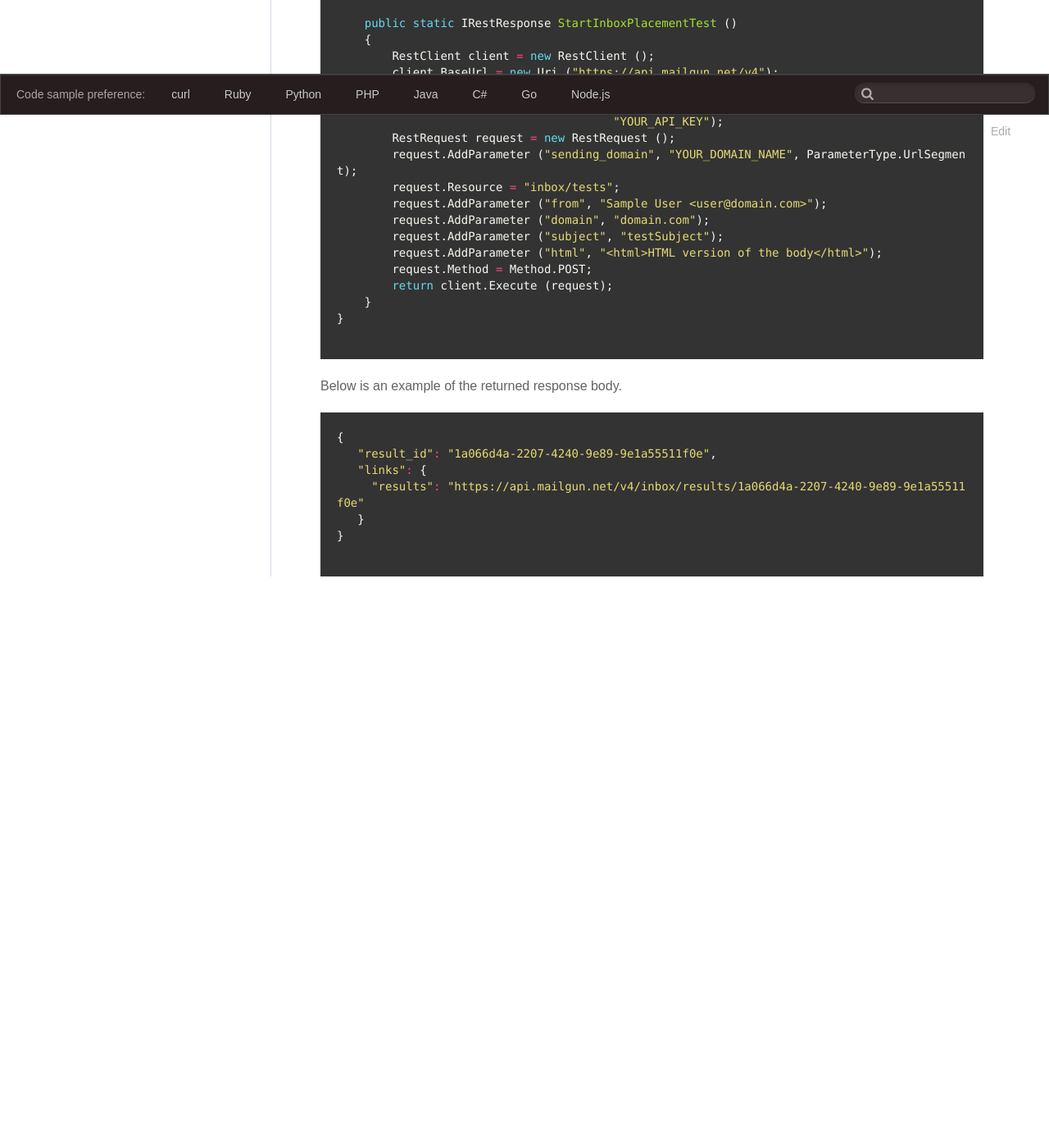
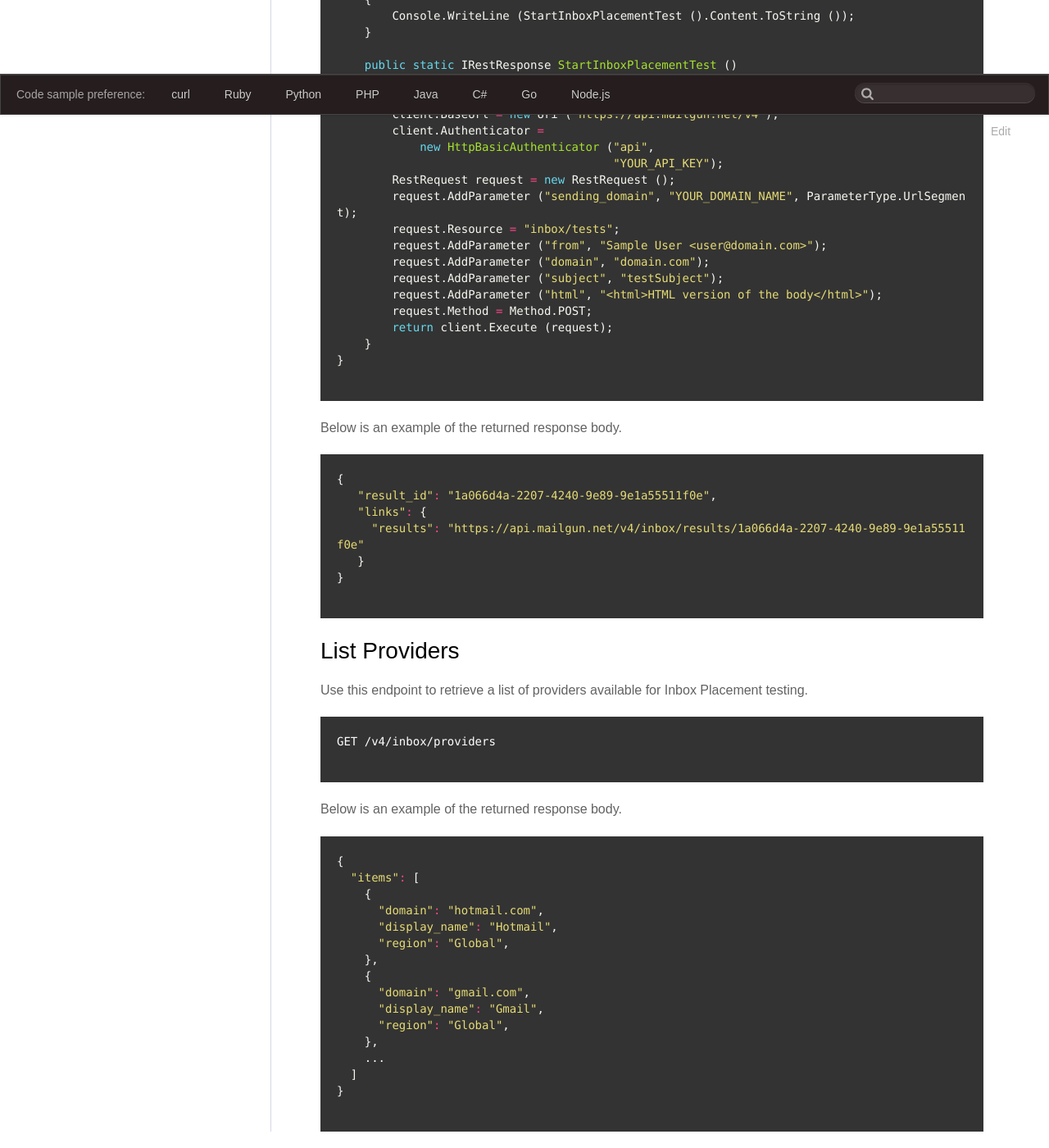
Before and after one commit to mailgun/documentation, a Sphinx documentation site: the page built from source/api-inbox-placement.rst, in a window 1280 px wide and 1400 px high, scrolled down 47798 px. Shown: the whole window at 82% size. Built offline with Sphinx 7.4.7, drawn with Linux system fonts in a browser that asks for light colours; a script that is not in the unit is left out; comment, search, counter and statistics services are not loaded; before the commit the page ends 48521 px from its top, so only the background shows below that; some of the changed text lies outside the part shown.

Commit message:
Add docs section for List Providers

```diff
--- a/source/api-inbox-placement.rst
+++ b/source/api-inbox-placement.rst
@@ -751,7 +751,7 @@ sending_domain           string       Required. The domain from which the email
 from                     string       Required. The email address from which the email should be sent.
 subject                  string       Required. The subject of the email.
 html                     string       Required. The body of the email represented in HTML.
-provider_filter          list         Optional. A list of provider domains for which you wish to test inbox placement.
+provider_filter          list         Optional. A list of provider domains. This field can be used to test inbox placement against a subset of provider(s). See the List Providers section for available providers.
 seedlist                 string       Optional. The identifier for the seedlist you wish to use.
 =====================    =========    ======================================================================================================================
 
@@ -767,3 +767,33 @@ Below is an example of the returned response body.
       "results": "https://api.mailgun.net/v4/inbox/results/1a066d4a-2207-4240-9e89-9e1a55511f0e"
     }
  }
+
+List Providers
+--------------
+
+Use this endpoint to retrieve a list of providers available for Inbox Placement testing.
+
+.. code-block:: url
+
+   GET /v4/inbox/providers
+
+
+Below is an example of the returned response body.
+
+.. code-block:: javascript
+
+  {
+    "items": [
+      {
+        "domain": "hotmail.com",
+        "display_name": "Hotmail",
+        "region": "Global",
+      },
+      {
+        "domain": "gmail.com",
+        "display_name": "Gmail",
+        "region": "Global",
+      },
+      ...
+    ]
+  }
```
